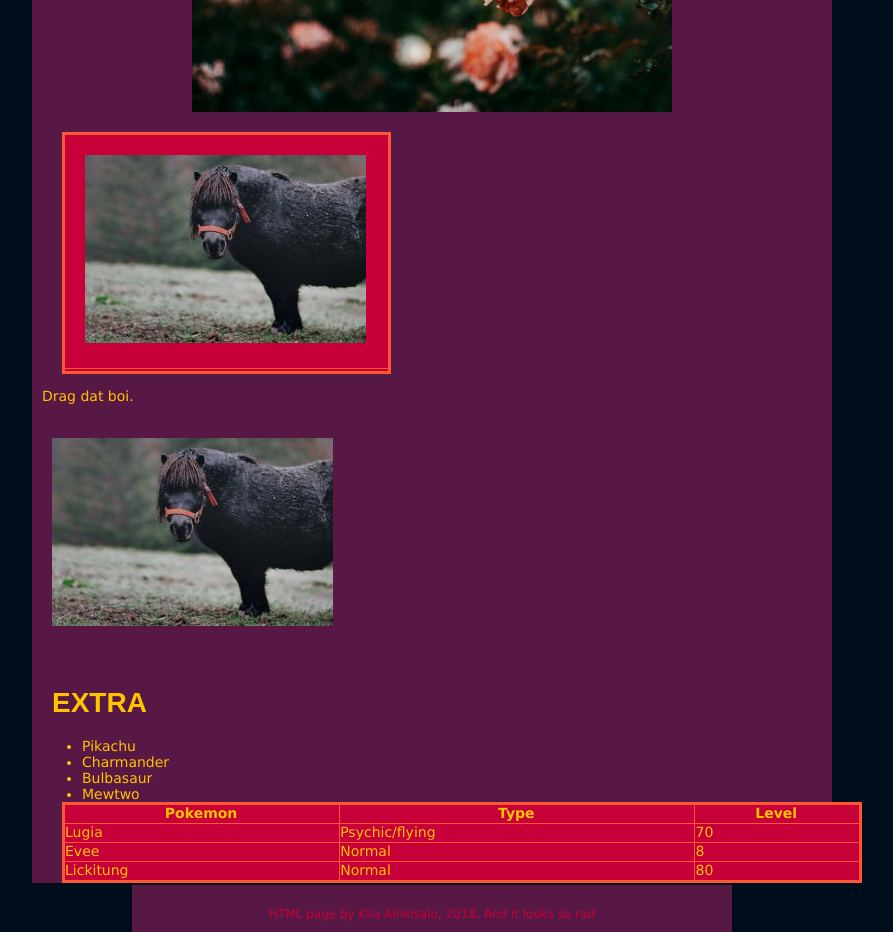
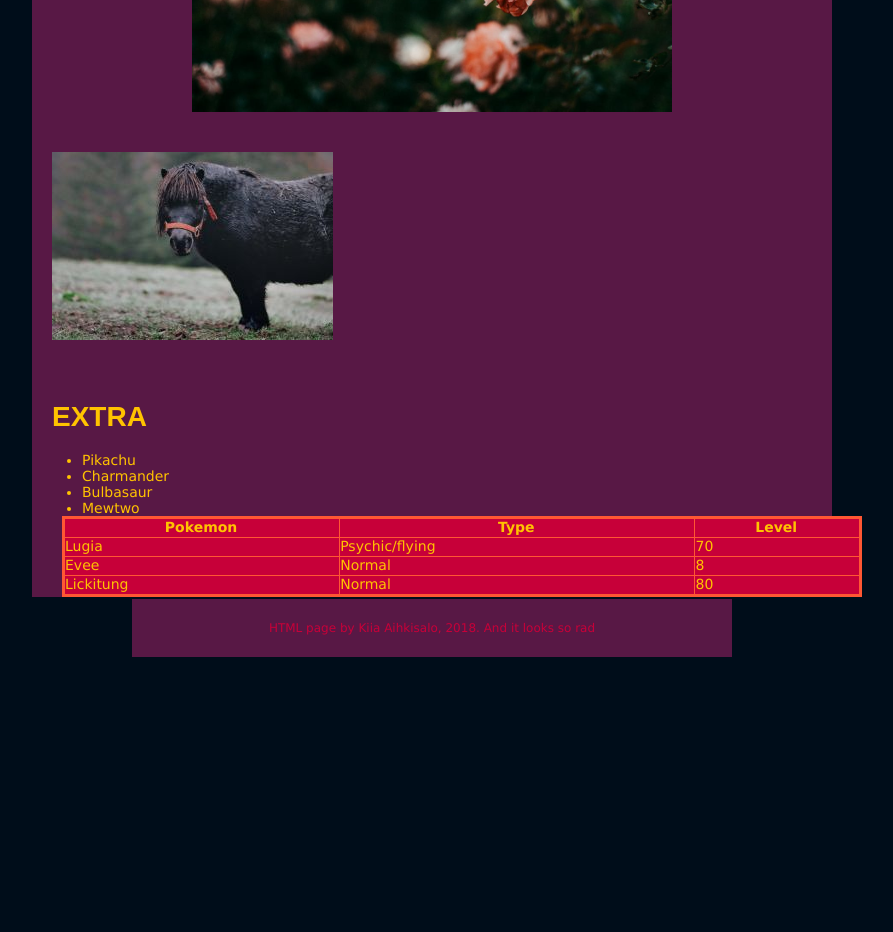
Before and after one commit to ahkiaaso/WWW2018, a plain HTML site: page index.html in a window 1280 px wide. Shown: the part 1880-2812 px from the top of the page, without its empty margins (208-1101 px from the left). After the commit the page ends 2547 px from the top, so only its background shows below. Drawn offline with Linux system fonts and the light colour scheme.

Commit message:
Update index.html

```diff
--- a/index.html
+++ b/index.html
@@ -99,25 +99,6 @@ https://www.youtube.com/watch?v=lAIGb1lfpBw" target="_blank">Cat Parade</a>.
 	<img src="images/city_scape.jpg" alt="City" class="center">
 	<img src="images/little flowers.jpeg" alt="Flowers" class="center">
 
-	<table>
-	<tr>
-	<th>
-
-	<div id="dragbox1" ondrop="drop(event)" 	ondragover="allowDrop(event)">
-	<img src="images/pony.jpg" draggable="true" 	ondragstart="drag(event)" id="drag1" width="100" 	height="100">
-	</div>
-	</th>
-	</tr>
-
-	<tr>
-	<th>
-	<div id="dragbox2" ondrop="drop(event)" 	ondragover="allowDrop(event)">
-	</div>
-	</th>
-	</tr>
-	</table>
-
-	<p id="drag">Drag dat boi.</p>
 
 <div id="div1" ondrop="drop(event)" ondragover="allowDrop(event)">
   <img src="images/pony.jpg" draggable="true" ondragstart="drag(event)" id="drag1" height="100">
```
